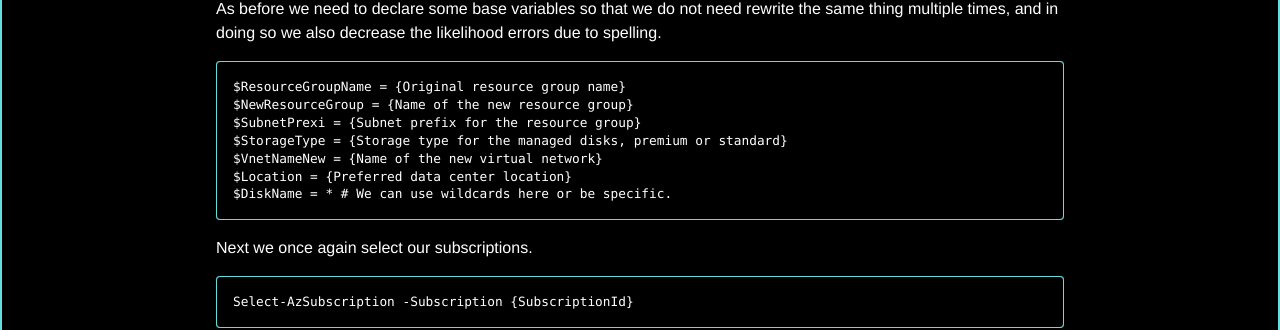
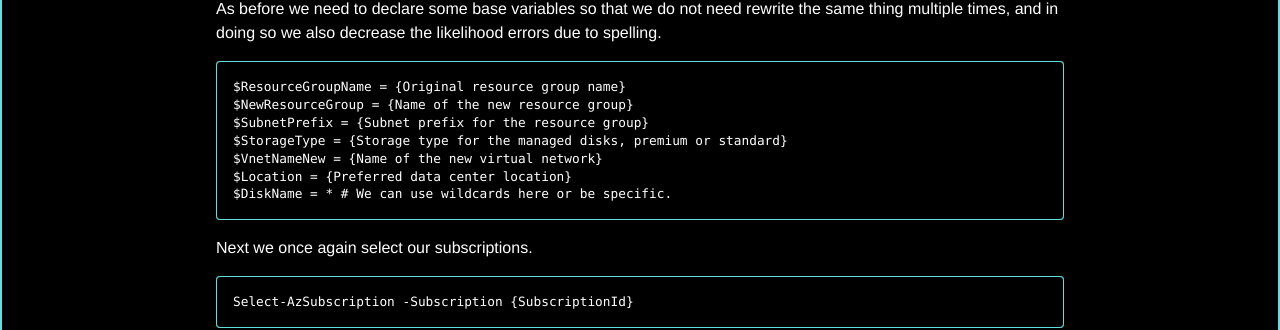
Before and after one commit to V0lch0k/v0lch0k.github.io, a Jekyll site: the page built from _posts/2019-07-09-Az-cloning.md, in a window 1280 px wide and 900 px high, scrolled down 1948 px. Shown: the part 181-511 px from the top of the window. Built offline with Jekyll 4.4.1, drawn with Linux system fonts in a browser that asks for light colours; comment, search, counter and statistics services are not loaded.

Commit message:
spelling

````diff
--- a/_posts/2019-07-09-Az-cloning.md
+++ b/_posts/2019-07-09-Az-cloning.md
@@ -73,7 +73,7 @@ As before we need to declare some base variables so that we do not need rewrite
 ```
 $ResourceGroupName = {Original resource group name}
 $NewResourceGroup = {Name of the new resource group}
-$SubnetPrexi = {Subnet prefix for the resource group}
+$SubnetPrefix = {Subnet prefix for the resource group}
 $StorageType = {Storage type for the managed disks, premium or standard}
 $VnetNameNew = {Name of the new virtual network}
 $Location = {Preferred data center location}
````
Also changed, not shown: _posts/2018-01-07-Bandit-0.md (+1 -1 lines).
